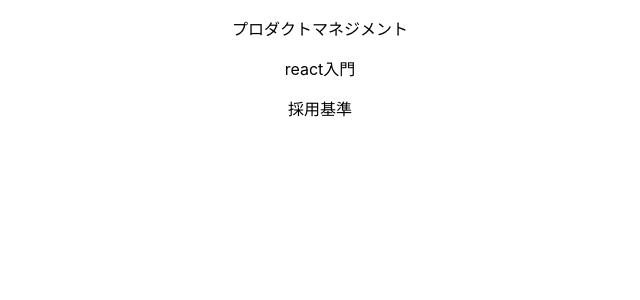
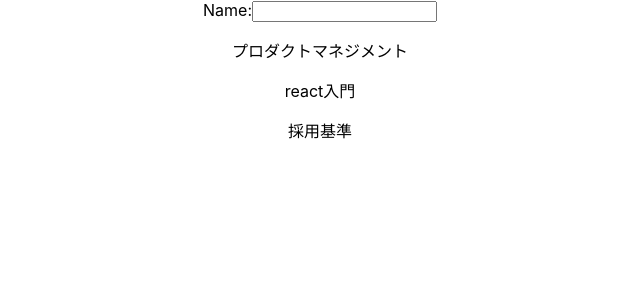
Before and after one commit to garunitule/book-progress, a React (Create React App) app: page / in a window 1280 px wide. Shown: the top 300 px of the page, without its empty margins (320-960 px from the left). Built offline with nearby package versions, Linux system fonts and the light colour scheme.

Commit message:
[add] InputTextコンポーネント

```diff
--- a/src/App.tsx
+++ b/src/App.tsx
@@ -1,9 +1,11 @@
 import React from 'react';
 import './App.css';
 import List from './Books/List';
+import InputText from './Components/InputText';
 
 const App: React.FC = () => (
   <div className="App">
+    <InputText />
     <List />
   </div>
 );
--- /dev/null
+++ b/src/Components/InputText.tsx
@@ -0,0 +1,14 @@
+import React, { useState } from 'react';
+
+const InputText: React.FC = () => {
+  const [name, setName] = useState('');
+
+  return (
+    <>
+      Name:
+      <input type="text" value={name} onChange={(e) => setName(e.target.value)} />
+    </>
+  );
+};
+
+export default InputText;
```
